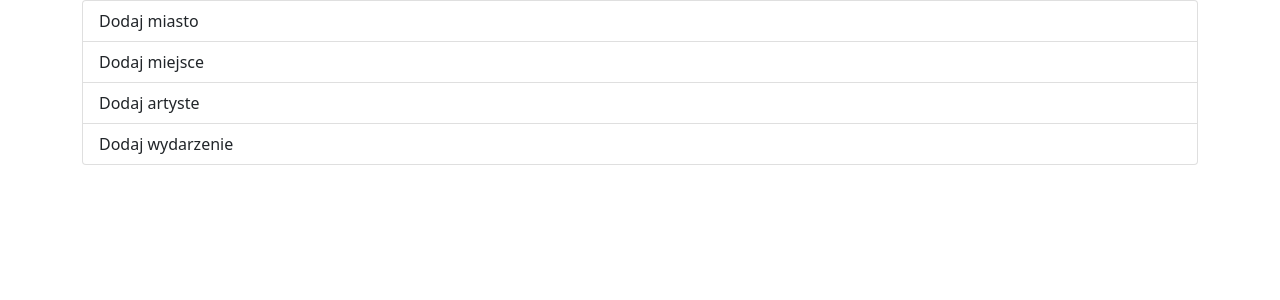
After one commit to maswi0118/TicketApp, a Flask app: template backend/app/templates/admin.html in a window 1280 px wide. The commit adds this page. Shown: the top 300 px of the page. Run offline with Flask 2, Linux system fonts and the light colour scheme; the template is opened without the code that fills it, so the values that code supplies are empty; some libraries are stand-ins or nearby versions.

Commit message:
Admin Panel - bootstrap and admin_panel endpoint

```diff
--- a/backend/app/__init__.py
+++ b/backend/app/__init__.py
@@ -1,12 +1,10 @@
 from flask import Flask
 from flask_cors import CORS
-from flask_admin import Admin
 from flask_bootstrap import Bootstrap
 
 app = Flask(__name__)
-admin = Admin(app)
 bootstrap = Bootstrap(app)
 app.config['SECRET_KEY'] = '123'
 
 
-from . import routes, admin
+from . import routes
--- a/backend/app/templates/add_template.html
+++ b/backend/app/templates/add_template.html
@@ -4,6 +4,8 @@
 {% block head %}
 <title>PójścieAPP - Admin</title>
 <meta charset="utf-8" />
+<meta name="viewport" content="width=device-width, initial-scale=1">
+<link href="https://cdn.jsdelivr.net/npm/bootstrap@5.1.3/dist/css/bootstrap.min.css" rel="stylesheet" integrity="sha384-1BmE4kWBq78iYhFldvKuhfTAU6auU8tT94WrHftjDbrCEXSU1oBoqyl2QvZ6jIW3" crossorigin="anonymous">
 {% endblock %}
 
 {% block page_content %}
--- /dev/null
+++ b/backend/app/templates/admin.html
@@ -0,0 +1,19 @@
+{% extends "base.html" %}
+
+{% block head %}
+<title>PójścieAPP - Admin</title>
+<meta charset="utf-8" />
+<meta name="viewport" content="width=device-width, initial-scale=1">
+<link href="https://cdn.jsdelivr.net/npm/bootstrap@5.1.3/dist/css/bootstrap.min.css" rel="stylesheet" integrity="sha384-1BmE4kWBq78iYhFldvKuhfTAU6auU8tT94WrHftjDbrCEXSU1oBoqyl2QvZ6jIW3" crossorigin="anonymous">
+{% endblock %}
+
+{% block page_content %}
+    <div class="container">
+        <div class="list-group">
+            <a href="./add_city" class="list-group-item list-group-item-action">Dodaj miasto</a>
+            <a href="./add_location" class="list-group-item list-group-item-action">Dodaj miejsce</a>
+            <a href="./add_artist" class="list-group-item list-group-item-action">Dodaj artyste</a>
+            <a href="./add_event" class="list-group-item list-group-item-action">Dodaj wydarzenie</a>
+        </div>
+    </div>
+{% endblock %}
--- a/backend/app/templates/base.html
+++ b/backend/app/templates/base.html
@@ -1,8 +1,15 @@
 {% extends "bootstrap/base.html" %}
+<head>
+    <meta charset="utf-8">
+    <meta name="viewport" content="width=device-width, initial-scale=1">
     {% block head %}
         <title>PójścieAPP - Admin</title>
     {% endblock %}
-
+    <link href="https://cdn.jsdelivr.net/npm/bootstrap@5.1.3/dist/css/bootstrap.min.css" rel="stylesheet" integrity="sha384-1BmE4kWBq78iYhFldvKuhfTAU6auU8tT94WrHftjDbrCEXSU1oBoqyl2QvZ6jIW3" crossorigin="anonymous">
+</head>
+<body>
+    <script src="https://cdn.jsdelivr.net/npm/bootstrap@5.1.3/dist/js/bootstrap.bundle.min.js" integrity="sha384-ka7Sk0Gln4gmtz2MlQnikT1wXgYsOg+OMhuP+IlRH9sENBO0LRn5q+8nbTov4+1p" crossorigin="anonymous"></script>
+    {% block body %}
         {% block content %}
          {% with messages = get_flashed_messages() %}
           {% if messages %}
@@ -17,5 +24,7 @@
             </script>
           {% endif %}
         {% endwith %}
+        {% endblock %}
         {% block page_content %}{% endblock %}
     {% endblock %}
+</body>
```
Also changed, not shown: backend/app/routes.py (+9 -5 lines). Lines whose indentation alone changed are shown as unchanged.
